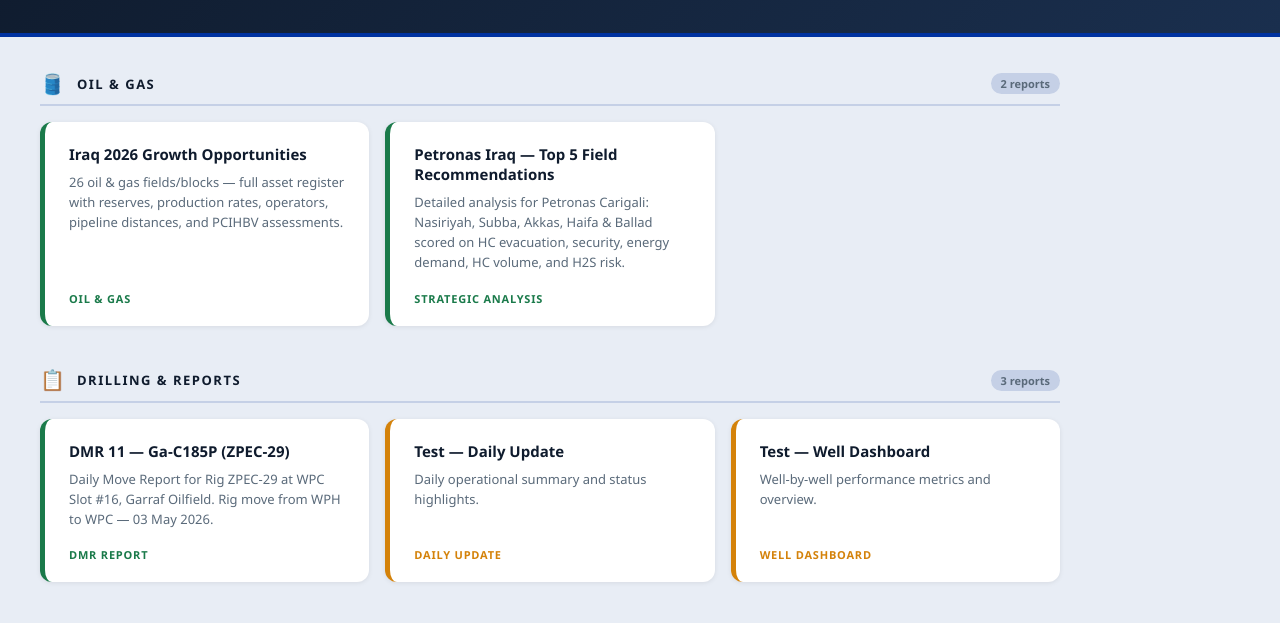
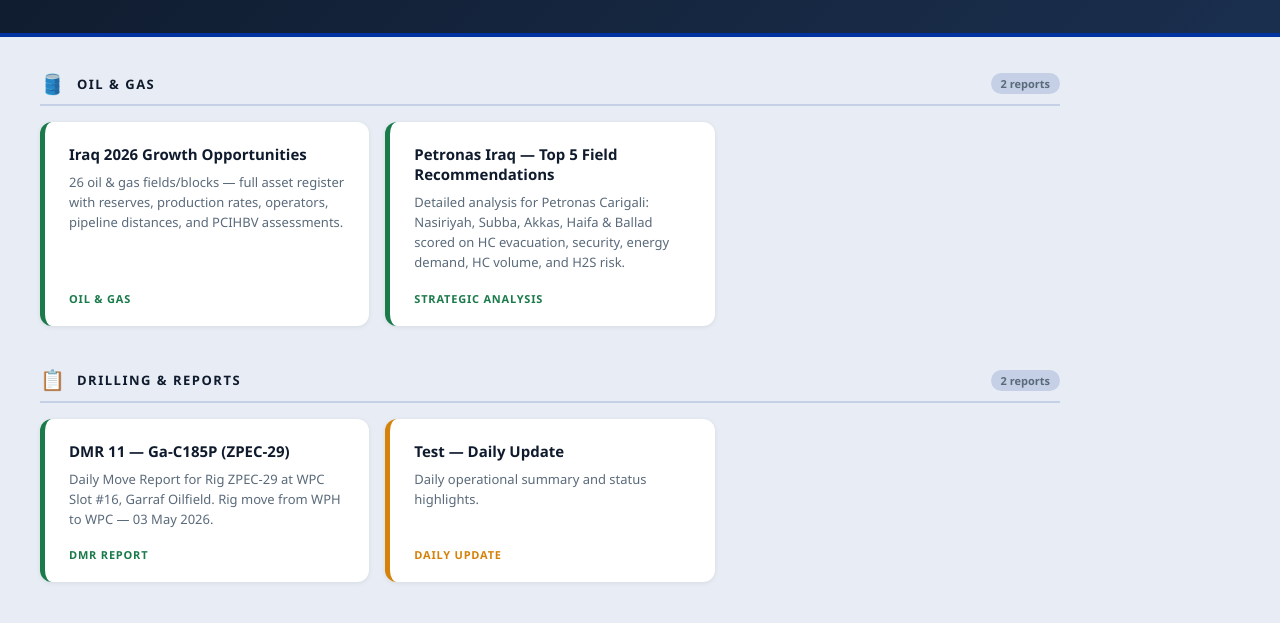
Before and after one commit to fahmiamni/github.io, a plain HTML site: page index.html in a window 1280 px wide. Shown: the part 105-728 px from the top of the page. Drawn offline with Linux system fonts and the light colour scheme.

Commit message:
Remove Test_Well_Dashboard — file does not exist in repo

```diff
--- a/index.html
+++ b/index.html
@@ -238,7 +238,7 @@
       <div class="cat-header">
         <span class="cat-icon">📋</span>
         <span class="cat-title">Drilling &amp; Reports</span>
-        <span class="cat-count">3 reports</span>
+        <span class="cat-count">2 reports</span>
       </div>
       <div class="card-grid">
         <a class="card accent-green" href="DMR11_Ga-C185P_ZPEC.html">
@@ -250,11 +250,6 @@
           <div class="card-title">Test — Daily Update</div>
           <div class="card-desc">Daily operational summary and status highlights.</div>
           <div class="card-tag">Daily Update</div>
-        </a>
-        <a class="card accent-amber" href="Test_Well_Dashboard.html">
-          <div class="card-title">Test — Well Dashboard</div>
-          <div class="card-desc">Well-by-well performance metrics and overview.</div>
-          <div class="card-tag">Well Dashboard</div>
         </a>
       </div>
     </div>
```
